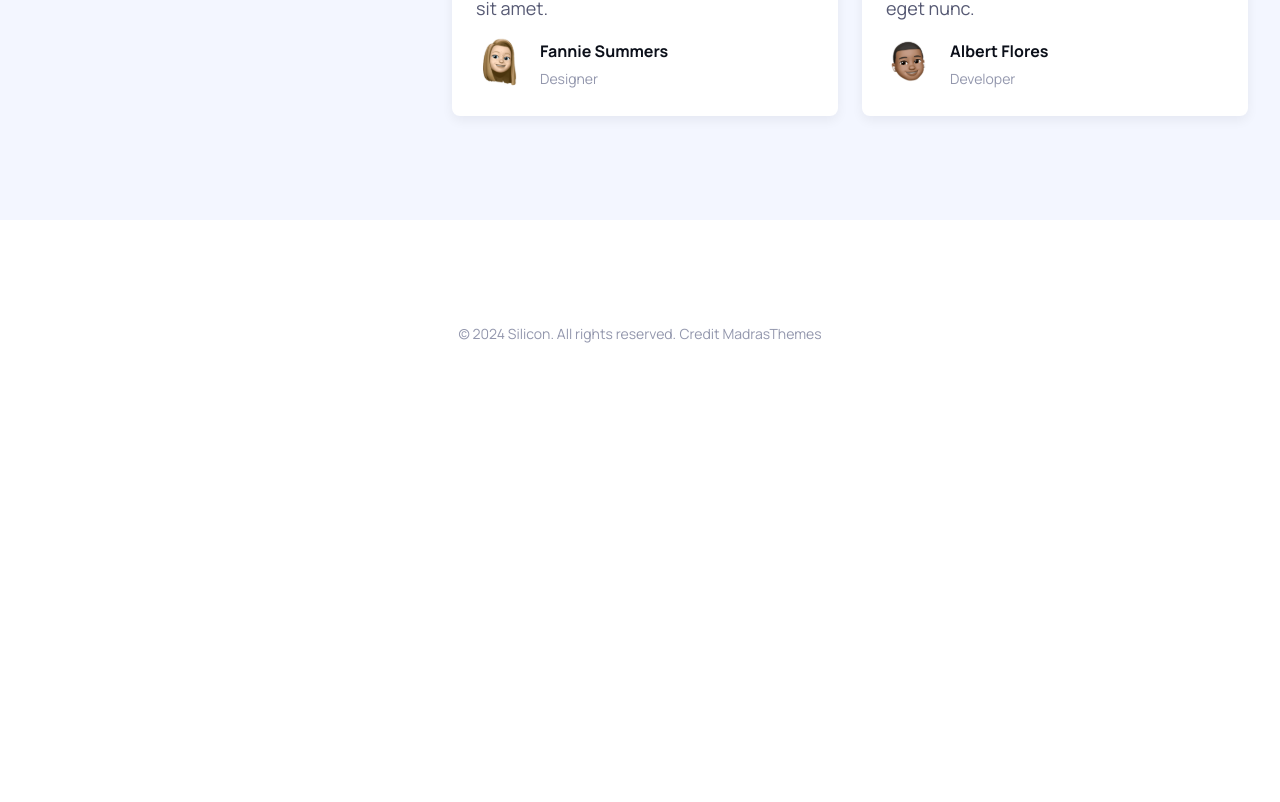
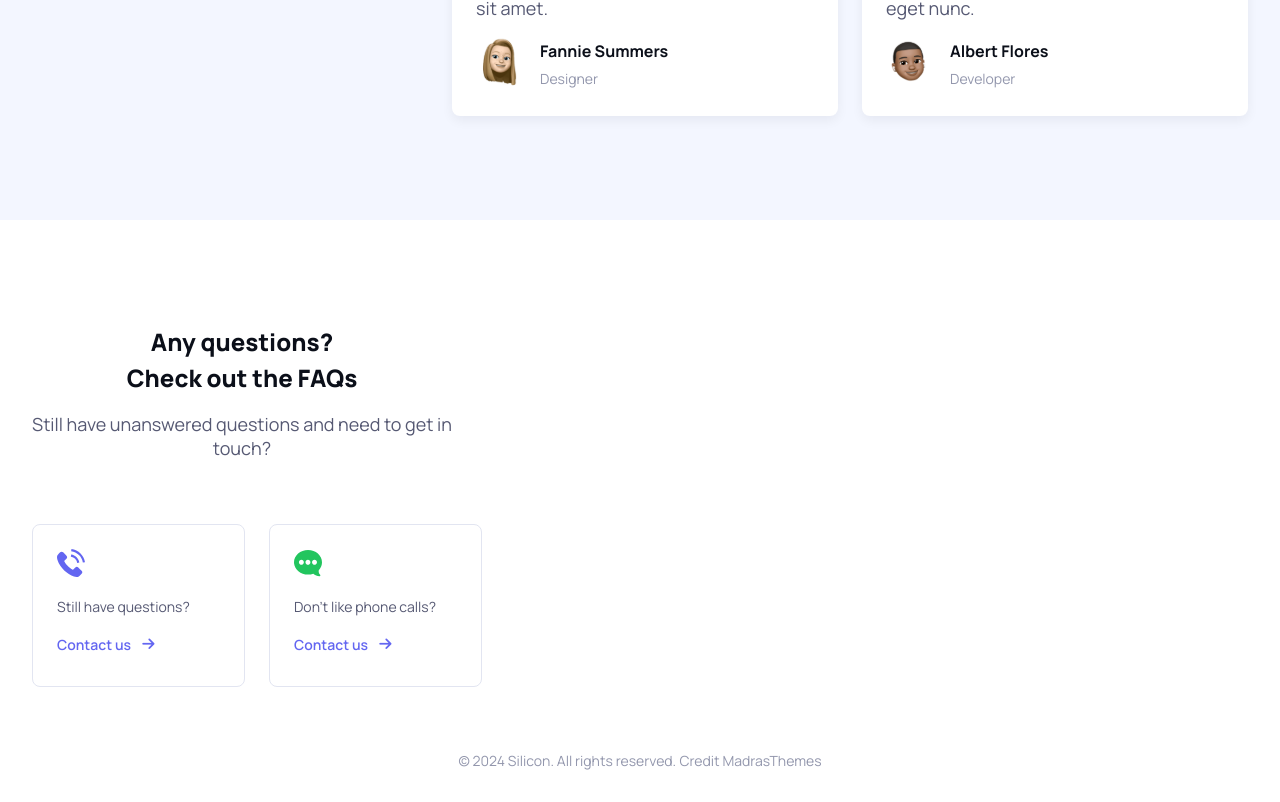
Before and after one commit to HannaKristensson/website_Silicon2.0-js.react, a React (Vite) app in the folder silicon_react/: page / in a window 1280 px wide. Shown: the part 5025-5827 px from the top of the page. Before the commit the page ends 5400 px from the top, so only its background shows below. Built offline with nearby package versions, Linux system fonts and the light colour scheme; some icons are missing.

Commit message:
component questions, without the accordion

```diff
--- a/silicon_react/src/App.jsx
+++ b/silicon_react/src/App.jsx
@@ -9,6 +9,7 @@ import Features from './components/Features'
 import How from './components/How'
 import TransferReceive from './components/TransferReceive'
 import Reviews from './components/Reviews'
+import Questions from './components/Questions'
 
 function App() {
 
@@ -17,20 +18,31 @@ function App() {
 
     <>
     < Header />
+
     <main>
+
       <div class="gradient">
         < Frontpage />
       </div>
+
     < Brandbox />
+
     < Features />
+
     <div class="background-clr">
       < How />
     </div>
+
     < TransferReceive />
+
     <div class="background-clr page_reviews">
       < Reviews />
     </div>
+
+    < Questions />
+
     < Footer />
+
     </main>
     </>
   )
--- a/silicon_react/src/assets/css/stylesheet.css
+++ b/silicon_react/src/assets/css/stylesheet.css
@@ -872,7 +872,9 @@ header .container {
         color: var(--color-gray700);
     }
 
-    nav {
+}
+
+.questions_nav {
     display:flex;
     font-size: var(--fontsize-14);
     font-weight: 600;
@@ -880,7 +882,6 @@ header .container {
     justify-content: center;
     align-items: center;
     margin-bottom: .5rem;
-    }
 }
 
 .questions_call-txt {
--- /dev/null
+++ b/silicon_react/src/components/Questions.jsx
@@ -0,0 +1,41 @@
+import call from '../assets/images/questions_call.svg'
+import text from '../assets/images/questions_text.svg'
+
+function Questions() {
+  return (
+    <section class="page_question container padding-rl">
+        <div class="question_text">
+            <div class="question_title">
+                <h2 class="question_h2">Any questions?</h2>
+                <h2 class="question_h2">Check out the FAQs</h2>
+            </div>
+        <p>Still have unanswered questions and need to get in touch?</p>
+        </div>
+
+        {/* accordion */}
+
+        <a href="#">
+            <button class="btn_primary">Contact us now</button>
+        </a>
+        <div class="questions_contact">
+            <div class="questions_call-txt">
+                <img src={call} alt="Phone handset."/>
+                <p>Still have  questions?</p>
+                <a href="#" class="questions_nav" >Contact us
+                    <i class="fa-solid fa-arrow-right"></i>
+                </a>
+            </div>
+            <div class="questions_call-txt questions_txt" >
+                <img src={text} alt="Chat bubble." />
+                <p>Don't like phone calls?</p>
+                <a href="#" class="questions_nav" >
+                    Contact us
+                    <i class="fa-solid fa-arrow-right"></i>
+                </a>
+            </div>
+        </div>
+    </section>
+  )
+}
+
+export default Questions
```
Also changed, not shown: 1 other file (tests, documents, lock files or other folders). Lines whose indentation alone changed are shown as unchanged.
